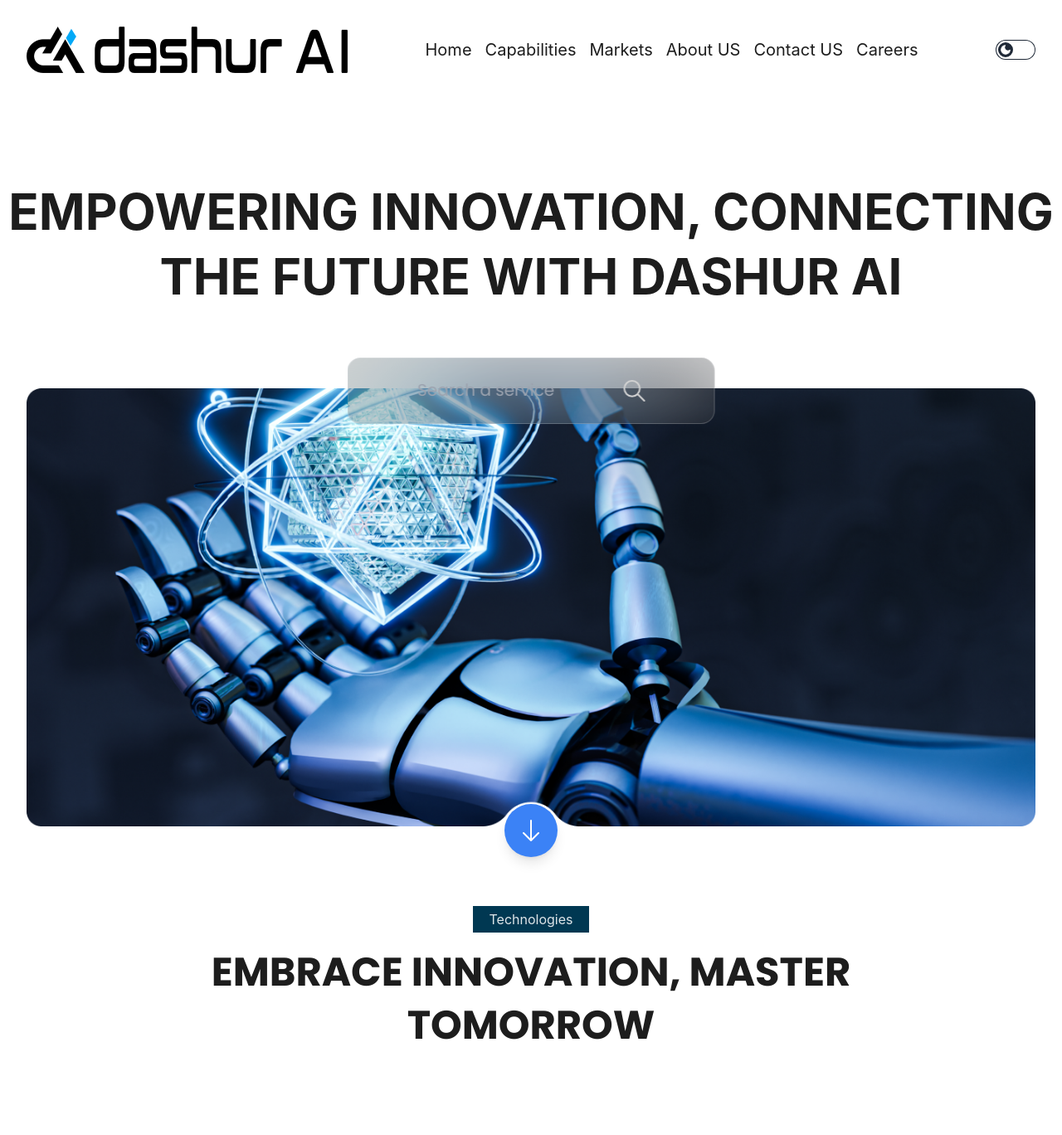
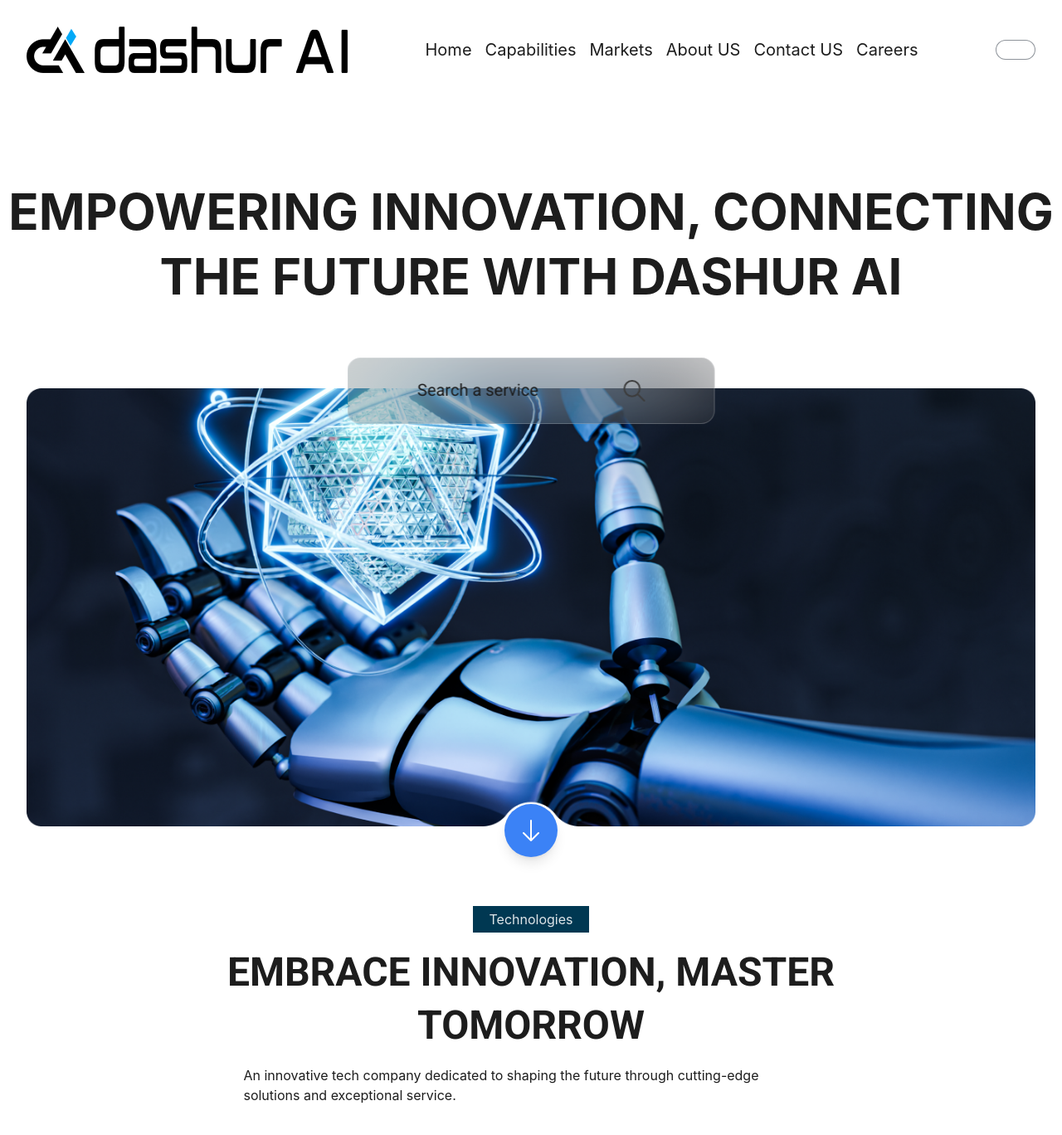
Before and after one commit to saadsrabon/dashurcorporate, a React (Vite) app: page / in a window 1280 px wide. Shown: the top 1368 px of the page at 83% size. Built offline with nearby package versions, Linux system fonts and the light colour scheme.

Commit message:
added Technologies Part

```diff
--- a/src/components/basicParagraph.jsx
+++ b/src/components/basicParagraph.jsx
@@ -3,8 +3,8 @@
 
 const BasicParagraph = ({content}) => {
   return (
-    <div>
-        <p className='text-[#7D7D7D] text-base leading-6 dark:text-[#D2D2D2]'>
+    <div className="flex justify-center items-center w-3/4">
+        <p className='text-[#7D7D7D] text-base leading-6  dark:text-[#D2D2D2]'>
       {content}
         </p>
         </div>
--- a/src/components/basicTitle.jsx
+++ b/src/components/basicTitle.jsx
@@ -5,7 +5,7 @@
 const BasicTitle = ({title}) => {
   return (
     <div className="flex justify-center items-center w-3/4">
-        <h2 className="text-light-text text-center py-4 text-5xl uppercase font-poppins font-bold leading-[64px] dark:text-dark-text">{title}</h2>
+        <h2 className="text-light-text text-center py-4 text-5xl uppercase font-sans font-bold leading-[64px] dark:text-dark-text">{title}</h2>
     </div>
   )
 }
--- a/src/components/searchBar.jsx
+++ b/src/components/searchBar.jsx
@@ -4,9 +4,9 @@ const SearchBar = () => {
   return (
     <div>
         <div className="flex justify-center items-center w-[443px] h-20 searchbar">
-            <input className="bg-transparent placeholder:text-xl placeholder:font-poppins" type="text" placeholder="Search a service" />
-            <svg xmlns="http://www.w3.org/2000/svg" width="26" height="26" viewBox="0 0 26 26" fill="none">
-<path d="M25 25L17.0001 17M19.6667 10.3333C19.6667 15.488 15.488 19.6667 10.3333 19.6667C5.17868 19.6667 1 15.488 1 10.3333C1 5.17868 5.17868 1 10.3333 1C15.488 1 19.6667 5.17868 19.6667 10.3333Z" stroke="#D2D2D2" strokeWidth="2" strokeLinecap="round" strokeLinejoin="round"/>
+            <input className="bg-transparent placeholder:text-xl placeholder:font-sans placeholder:dark:text-dark-text placeholder:text-light-text" type="text" placeholder="Search a service" />
+            <svg className="dark:stroke-[#D2D2D2] stroke-[#3D3D3D]" xmlns="http://www.w3.org/2000/svg" width="26" height="26" viewBox="0 0 26 26" fill="none">
+<path d="M25 25L17.0001 17M19.6667 10.3333C19.6667 15.488 15.488 19.6667 10.3333 19.6667C5.17868 19.6667 1 15.488 1 10.3333C1 5.17868 5.17868 1 10.3333 1C15.488 1 19.6667 5.17868 19.6667 10.3333Z"   strokeWidth="2" strokeLinecap="round" strokeLinejoin="round"/>
 </svg>
         </div>
     </div>
--- a/src/pages/Home.jsx
+++ b/src/pages/Home.jsx
@@ -1,5 +1,6 @@
 
 import banner from '../assets/hero.png'
+
 import BasicTitle from '../components/basicTitle'
 import Chips from '../components/chips'
 import SearchBar from '../components/searchBar'
@@ -35,7 +36,11 @@ const Home = () => {
     <div className='flex flex-col items-center'>
       <Chips title="Technologies"/>
       <BasicTitle title="Embrace Innovation, Master Tomorrow" />
-
+    </div>
+    <div className='w-[57%] mx-auto'>
+    <p className='text-light-text text-base leading-6    dark:text-[#D2D2D2]'>
+    An innovative tech company dedicated to shaping the future through cutting-edge solutions and exceptional service.
+    </p>
     </div>
 </div>
 
--- a/src/shared/NavBar.jsx
+++ b/src/shared/NavBar.jsx
@@ -62,7 +62,7 @@ const NavBar = ({ isDarkMode, setIsDarkMode }) => {
              onClick={toggleTheme}
               type="checkbox"
               value="synthwave"
-              className="toggle theme-controller bg-base-content row-start-1 col-start-1 col-span-2"
+              className="toggle theme-controller bg-white row-start-1 col-start-1 col-span-2"
             />
             <svg
               className="col-start-2 row-start-1 stroke-base-100 fill-base-100"
@@ -80,7 +80,7 @@ const NavBar = ({ isDarkMode, setIsDarkMode }) => {
               <path d="M12 1v2M12 21v2M4.2 4.2l1.4 1.4M18.4 18.4l1.4 1.4M1 12h2M21 12h2M4.2 19.8l1.4-1.4M18.4 5.6l1.4-1.4" />
             </svg>
             <svg
-              className="col-start-1 row-start-1 stroke-base-100 fill-base-100"
+              className="col-start-1 row-start-1 stroke-white fill-base-100"
               xmlns="http://www.w3.org/2000/svg"
               width="14"
               height="14"
```
